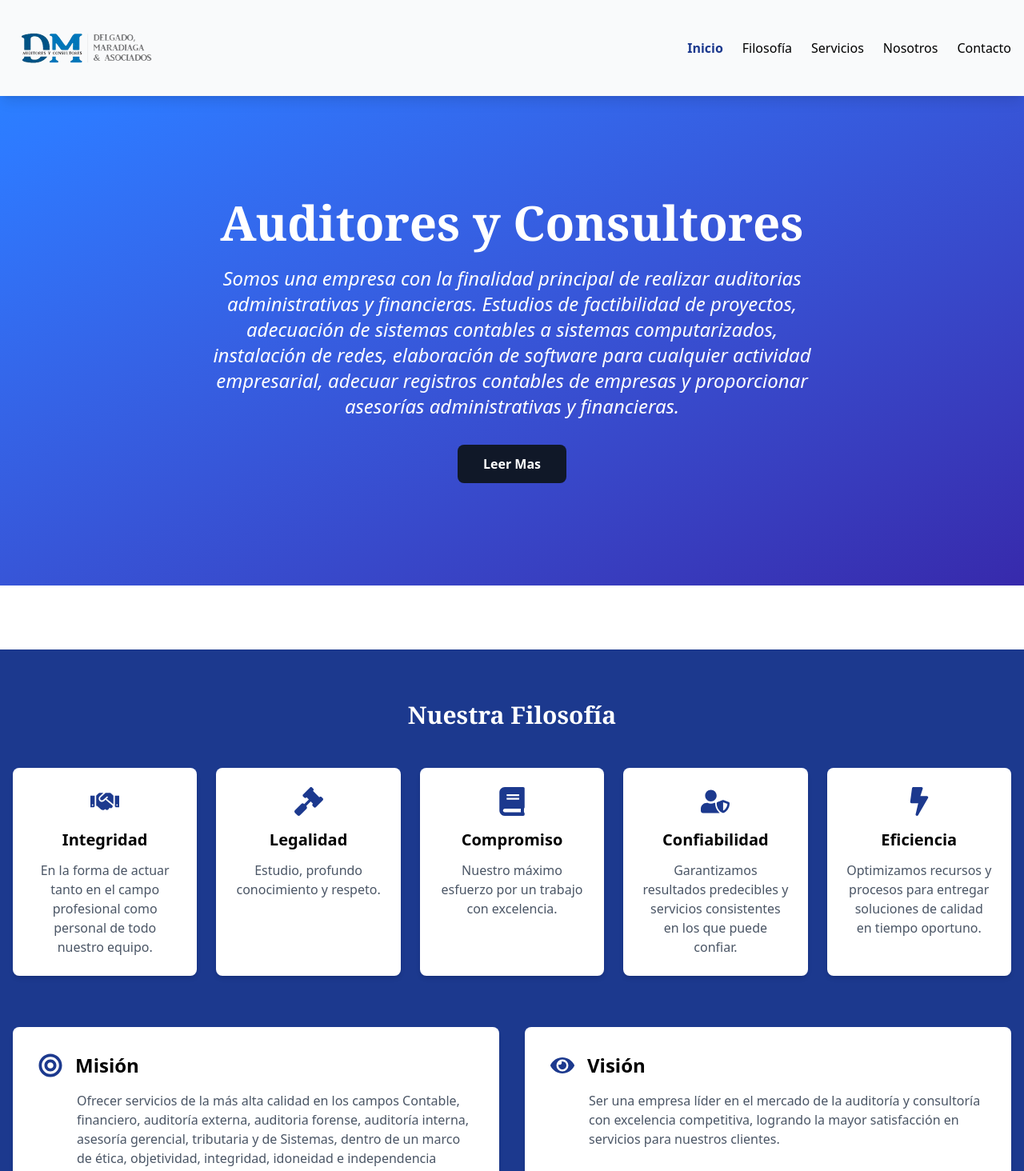
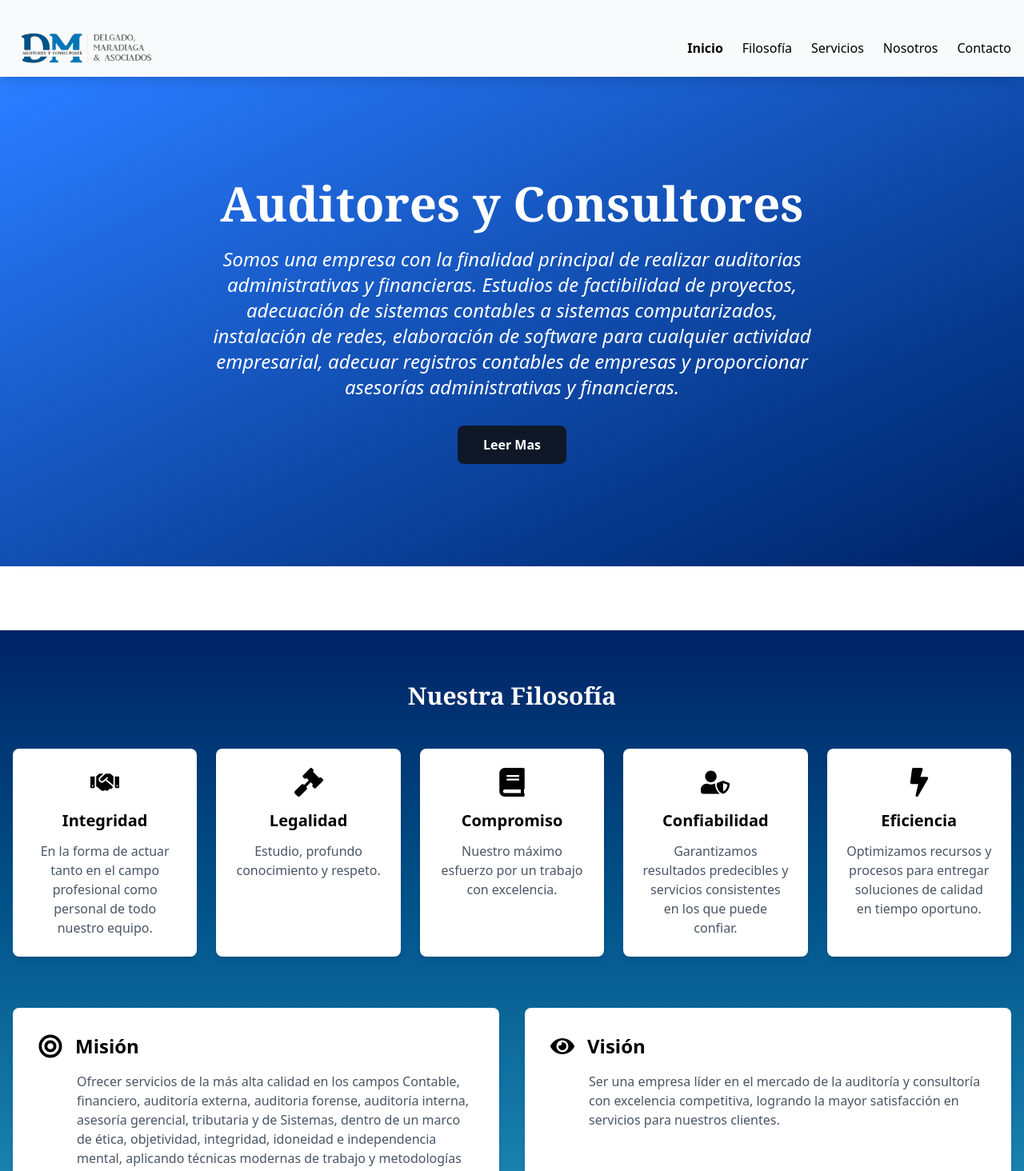
Before and after one commit to andrestdjhw/DMLandingPage, a React (Vite) app: page / in a window 1280 px wide. Shown: the top 1464 px of the page at 80% size. Built offline with nearby package versions, Linux system fonts and the light colour scheme.

Commit message:
Ajustando Paleta de colores v2

```diff
--- a/src/App.jsx
+++ b/src/App.jsx
@@ -174,7 +174,7 @@ function App() {
   return (
     <div className="min-h-screen flex flex-col font-sans">
       {/* Navegacion */}
-      <nav className="bg-gray-50 text-black shadow-lg sticky top-0 z-50">
+      <nav className="bg-gray-50 text-black shadow-lg sticky top-0 z-50 h-24">
         <div className="container mx-auto px-4 py-3 flex justify-between items-center">
           <div className="flex items-center space-x-2">
 
@@ -189,31 +189,31 @@ function App() {
           <div className="hidden md:flex space-x-6">
             <button
               onClick={() => scrollToSection('inicio')}
-              className={`hover:text-blue-900 transition ${activeSection === 'inicio' ? 'font-bold text-blue-900' : ''}`}
+              className={`hover:text-[002366] transition ${activeSection === 'inicio' ? 'font-bold text-[002366]' : ''}`}
             >
               Inicio
             </button>
             <button
               onClick={() => scrollToSection('filosofia')}
-              className={`hover:text-blue-900 transition ${activeSection === 'filosofia' ? 'font-bold text-blue-900' : ''}`}
+              className={`hover:text-[002366] transition ${activeSection === 'filosofia' ? 'font-bold text-[002366]' : ''}`}
             >
               Filosofía
             </button>
             <button
               onClick={() => scrollToSection('servicios')}
-              className={`hover:text-blue-900 transition ${activeSection === 'servicios' ? 'font-bold text-blue-900' : ''}`}
+              className={`hover:text-[002366] transition ${activeSection === 'servicios' ? 'font-bold text-[002366]' : ''}`}
             >
               Servicios
             </button>
             <button
               onClick={() => scrollToSection('nosotros')}
-              className={`hover:text-blue-900 transition ${activeSection === 'nosotros' ? 'font-bold text-blue-900' : ''}`}
+              className={`hover:text-[002366] transition ${activeSection === 'nosotros' ? 'font-bold text-[002366]' : ''}`}
             >
               Nosotros
             </button>
             <button
               onClick={() => scrollToSection('contacto')}
-              className={`hover:text-blue-900 transition ${activeSection === 'contacto' ? 'font-bold text-blue-900' : ''}`}
+              className={`hover:text-[002366] transition ${activeSection === 'contacto' ? 'font-bold text-[002366]' : ''}`}
             >
               Contacto
             </button>
@@ -231,31 +231,31 @@ function App() {
             <div className="flex flex-col space-y-3">
               <button
                 onClick={() => scrollToSection('inicio')}
-                className={`hover:text-blue-900 transition ${activeSection === 'inicio' ? 'text-blue-900' : ''}`}
+                className={`hover:text-[002366] transition ${activeSection === 'inicio' ? 'text-[002366]' : ''}`}
               >
                 Inicio
               </button>
               <button
                 onClick={() => scrollToSection('filosofia')}
-                className={`hover:text-blue-900 transition ${activeSection === 'filosofia' ? 'text-blue-900' : ''}`}
+                className={`hover:text-[002366] transition ${activeSection === 'filosofia' ? 'text-[002366]' : ''}`}
               >
                 Filosofía
               </button>
               <button
                 onClick={() => scrollToSection('servicios')}
-                className={`hover:text-blue-900 transition ${activeSection === 'servicios' ? 'text-blue-900' : ''}`}
+                className={`hover:text-[002366] transition ${activeSection === 'servicios' ? 'text-[002366]' : ''}`}
               >
                 Servicios
               </button>
               <button
                 onClick={() => scrollToSection('nosotros')}
-                className={`hover:text-blue-900 transition ${activeSection === 'nosotros' ? 'text-blue-900' : ''}`}
+                className={`hover:text-[002366] transition ${activeSection === 'nosotros' ? 'text-[002366]' : ''}`}
               >
                 Nosotros
               </button>
               <button
                 onClick={() => scrollToSection('contacto')}
-                className={`hover:text-blue-900 transition ${activeSection === 'contacto' ? 'text-blue-900' : ''}`}
+                className={`hover:text-[002366] transition ${activeSection === 'contacto' ? 'text-[002366]' : ''}`}
               >
                 Contacto
               </button>
@@ -266,7 +266,7 @@ function App() {
 
       <main className="flex-grow">
         {/* Hero Section */}
-        <section id="inicio" className="relative bg-gradient-to-br from-blue-500 to-indigo-800 text-white py-20 md:py-32">
+        <section id="inicio" className="relative bg-gradient-to-br from-blue-500 to-[#002366] text-white py-20 md:py-32">
           <div className="container mx-auto px-4 text-center">
             <h1 className="text-4xl md:text-6xl font-bold mb-6 font-serif">Auditores y Consultores</h1>
             <p className="text-xl md:text-2xl mb-8 max-w-3xl mx-auto">
@@ -282,42 +282,42 @@ function App() {
         </section>
 
         {/* Filosofía Section */}
-        <section id="filosofia" className="py-16 bg-blue-900 mt-20">
+        <section id="filosofia" className="py-16 bg-gradient-to-b from-[#002366] to-[#2596be] mt-20">
           <div className="container mx-auto px-4">
             <h2 className="text-3xl font-bold text-center mb-12 font-serif text-white">Nuestra Filosofía</h2>
 
             {/* Valores de la Matriz */}
             <div className="grid md:grid-cols-5 gap-6 mb-16">
               <div className="bg-white p-6 rounded-lg shadow-md text-center">
-                <FaHandshake className="text-blue-900 text-4xl mx-auto mb-4" />
+                <FaHandshake className="text-[002366] text-4xl mx-auto mb-4" />
                 <h3 className="text-xl font-bold mb-3">Integridad</h3>
                 <p className="text-gray-600">
                   En la forma de actuar tanto en el campo profesional como personal de todo nuestro equipo.
                 </p>
               </div>
               <div className="bg-white p-6 rounded-lg shadow-md text-center">
-                <FaGavel className="text-blue-900 text-4xl mx-auto mb-4" />
+                <FaGavel className="text-[002366] text-4xl mx-auto mb-4" />
                 <h3 className="text-xl font-bold mb-3">Legalidad</h3>
                 <p className="text-gray-600">
                   Estudio, profundo conocimiento y respeto.
                 </p>
               </div>
               <div className="bg-white p-6 rounded-lg shadow-md text-center">
-                <FaBook className="text-blue-900 text-4xl mx-auto mb-4" />
+                <FaBook className="text-[002366] text-4xl mx-auto mb-4" />
                 <h3 className="text-xl font-bold mb-3">Compromiso</h3>
                 <p className="text-gray-600">
                   Nuestro máximo esfuerzo por un trabajo con excelencia.
                 </p>
               </div>
               <div className="bg-white p-6 rounded-lg shadow-md text-center">
-                <FaUserShield className="text-blue-900 text-4xl mx-auto mb-4" />
+                <FaUserShield className="text-[002366] text-4xl mx-auto mb-4" />
                 <h3 className="text-xl font-bold mb-3">Confiabilidad</h3>
                 <p className="text-gray-600">
                   Garantizamos resultados predecibles y servicios consistentes en los que puede confiar.
                 </p>
               </div>
               <div className="bg-white p-6 rounded-lg shadow-md text-center">
-                <FaBolt className="text-blue-900 text-4xl mx-auto mb-4" />
+                <FaBolt className="text-[002366] text-4xl mx-auto mb-4" />
                 <h3 className="text-xl font-bold mb-3">Eficiencia</h3>
                 <p className="text-gray-600">
                   Optimizamos recursos y procesos para entregar soluciones de calidad en tiempo oportuno.
@@ -330,7 +330,7 @@ function App() {
               {/* Mision */}
               <div className="bg-white p-8 rounded-lg shadow-md">
                 <div className="flex items-center mb-4">
-                  <FaBullseye className="text-blue-900 text-3xl mr-4" />
+                  <FaBullseye className="text-[002366] text-3xl mr-4" />
                   <h3 className="text-2xl font-bold">Misión</h3>
                 </div>
                 <p className="text-gray-600 pl-12">
@@ -344,7 +344,7 @@ function App() {
               {/* Vision */}
               <div className="bg-white p-8 rounded-lg shadow-md">
                 <div className="flex items-center mb-4">
-                  <FaEye className="text-blue-900 text-3xl mr-4" />
+                  <FaEye className="text-[002366] text-3xl mr-4" />
                   <h3 className="text-2xl font-bold">Visión</h3>
                 </div>
                 <p className="text-gray-600 pl-12">
@@ -400,7 +400,7 @@ function App() {
         </section>
 
         {/* Nosotros Section */}
-        <section id="nosotros" className="py-16 bg-blue-900">
+        <section id="nosotros" className="py-16 bg-gradient-to-b from-[#002366] to-[#2596be]">
           <div className="container mx-auto px-4">
             <h2 className="text-3xl font-bold text-center mb-12 font-serif text-white">Nuestro Equipo</h2>
             <div className="bg-white rounded-lg shadow-md p-6 mb-12">
@@ -474,19 +474,19 @@ function App() {
                 <h3 className="text-xl font-bold mb-4">Información de Contacto</h3>
                 <div className="space-y-4">
                   <div className="flex items-start">
-                    <FaMapMarkerAlt className="text-blue-900 mt-1 mr-3" />
+                    <FaMapMarkerAlt className="text-[002366] mt-1 mr-3" />
                     <p>Condominios Toncontín, calle principal de Lomas de Toncontín hacia la Fuerza Aérea, contiguo a FECORAH<br />casa No. 29, Comayagüela, Francisco Morazán , Honduras</p>
                   </div>
                   <div className="flex items-center">
-                    <FaPhone className="text-blue-900 mr-3" />
+                    <FaPhone className="text-[002366] mr-3" />
                     <p>2234-3340 /42 <br />3175-3538 <br />3175-3542.</p>
                   </div>
                   <div className="flex items-center">
-                    <FaEnvelope className="text-blue-900 mr-3" />
+                    <FaEnvelope className="text-[002366] mr-3" />
                     <p>auditoria@delgadomaradiaga.com</p>
                   </div>
                   <div className="flex items-center">
-                    <FaClock className="text-blue-900 mr-3" />
+                    <FaClock className="text-[002366] mr-3" />
                     <p>Lunes a Viernes: 9:00 am - 6:00 pm<br />Sábados: 9:00 am - 1:00 pm</p>
                   </div>
                 </div>
@@ -580,7 +580,7 @@ function App() {
 
                   <button
                     type="submit"
-                    className={`bg-blue-900 hover:bg-blue-600 text-white-900 font-bold py-3 px-6 rounded-lg transition duration-300 ${formStatus.submitting ? 'opacity-50 cursor-not-allowed' : ''
+                    className={`bg-[#002366] hover:bg-blue-600 text-white-900 font-bold py-3 px-6 rounded-lg transition duration-300 ${formStatus.submitting ? 'opacity-50 cursor-not-allowed' : ''
                       }`}
                     disabled={formStatus.submitting}
                   >
@@ -604,10 +604,10 @@ function App() {
             <div>
               <h4 className="font-bold mb-4 text-sky-900">Enlaces Rápidos</h4>
               <ul className="space-y-2">
-                <li><button onClick={() => scrollToSection('inicio')} className="hover:text-blue-900 transition">Inicio</button></li>
-                <li><button onClick={() => scrollToSection('servicios')} className="hover:text-blue-900 transition">Servicios</button></li>
-                <li><button onClick={() => scrollToSection('nosotros')} className="hover:text-blue-900 transition">Nosotros</button></li>
-                <li><button onClick={() => scrollToSection('contacto')} className="hover:text-blue-900 transition">Contacto</button></li>
+                <li><button onClick={() => scrollToSection('inicio')} className="hover:text-[002366] transition">Inicio</button></li>
+                <li><button onClick={() => scrollToSection('servicios')} className="hover:text-[002366] transition">Servicios</button></li>
+                <li><button onClick={() => scrollToSection('nosotros')} className="hover:text-[002366] transition">Nosotros</button></li>
+                <li><button onClick={() => scrollToSection('contacto')} className="hover:text-[002366] transition">Contacto</button></li>
               </ul>
             </div>
             <div>
@@ -627,7 +627,7 @@ function App() {
               <p>3175-3538</p>
             </div>
           </div>
-          <div className="border-t border-blue-900 mt-8 pt-6 text-center">
+          <div className="border-t border-[002366] mt-8 pt-6 text-center">
             <p>&copy; {new Date().getFullYear()} Delgado Maradiaga Y Asociados. Todos los derechos reservados.</p>
             <p className='mt-3'><cite>Creado por itsbyte.com</cite></p>
           </div>
@@ -639,7 +639,7 @@ function App() {
 
 function ServiceCard({ title, description }) {
   return (
-    <div className="bg-white p-6 rounded-lg shadow-md hover:shadow-lg transition duration-300 h-full">
+    <div className="bg-white p-6 rounded-lg shadow-md hover:shadow-lg shadow-cyan-500/50 ring-[#2596be] transition duration-300 h-full">
       <h3 className="text-xl font-bold mb-3">{title}</h3>
       <p className="text-gray-600">{description}</p>
     </div>
```
